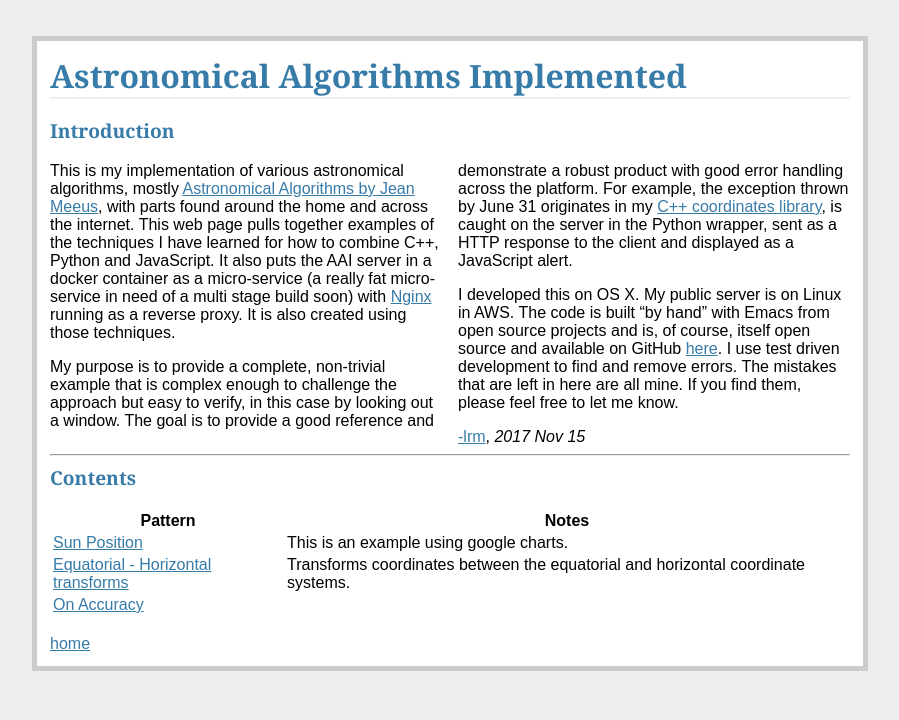
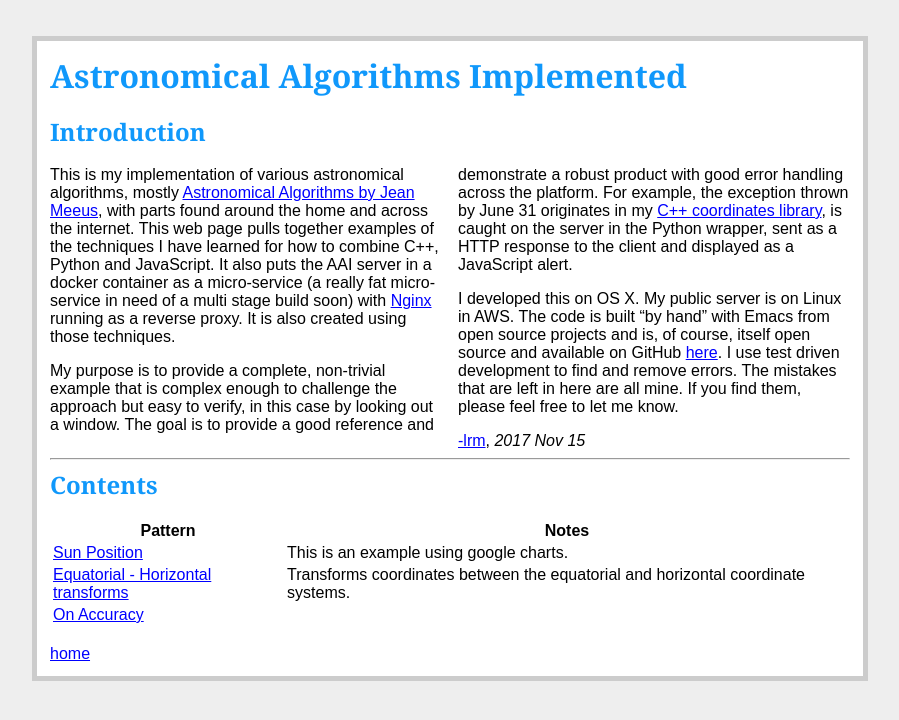
Before and after one commit to lrmcfarland/AAI, a Flask app: page / in a window 1280 px wide. Shown: the top 720 px of the page, without its empty margins (190-1089 px from the left). Run offline with Flask 2, Linux system fonts and the light colour scheme; parts of the project's set-up code (start-up, migrations or seed data) failed here and were passed over; some libraries are stand-ins or nearby versions.

Commit message:
updates style sheet

```diff
--- a/www/static/style.css
+++ b/www/static/style.css
@@ -1,8 +1,4 @@
-/* style sheet for astronomy apps
-
-originally from the Flask tutorial
-
-*/
+/* style sheet for astronomy apps */
 
 body            { font-family: sans-serif;
 		  background: #eee;
@@ -10,10 +6,7 @@ body            { font-family: sans-serif;
 		  padding: 2px;
 		}
 
-a, h1, h2       { color: #377ba8; }
-h1, h2          { font-family: 'Georgia', serif; margin: 0; }
-h1              { border-bottom: 2px solid #eee; }
-h2              { font-size: 1.2em; }
+h1, h2          { color: #1098fb; font-family: 'Georgia', serif; margin: 0; }
 
 pre.code        {
 		  background-color: #eeeeee;
@@ -43,3 +36,8 @@ pre.code        {
 .flash          { background: #cee5F5; padding: 0.5em;
 		  border: 1px solid #aacbe2; }
 .error          { background: #f0d6d6; padding: 0.5em; }
+
+a:link    {color:blue}
+a:visited {color:darkblue}
+a:active  {color:coral}
+a:hover   {color:coral}
--- a/www/templates/sun_position_chart.html
+++ b/www/templates/sun_position_chart.html
@@ -457,7 +457,7 @@ button#get_sun_position_data {
     to calculate the earth's circumference back in third century B.C.
 
   <p>
-    <a href="https://github.com/lrmcfarland/AAI/blob/master/www/templates/sun_chart.html">
+    <a href="https://github.com/lrmcfarland/AAI/blob/master/www/templates/sun_position_chart.html">
       The source for this page
     </a> is an example of plotting a days worth of sun position data with
     <a href="https://developers.google.com/chart/">google charts</a>.
```
